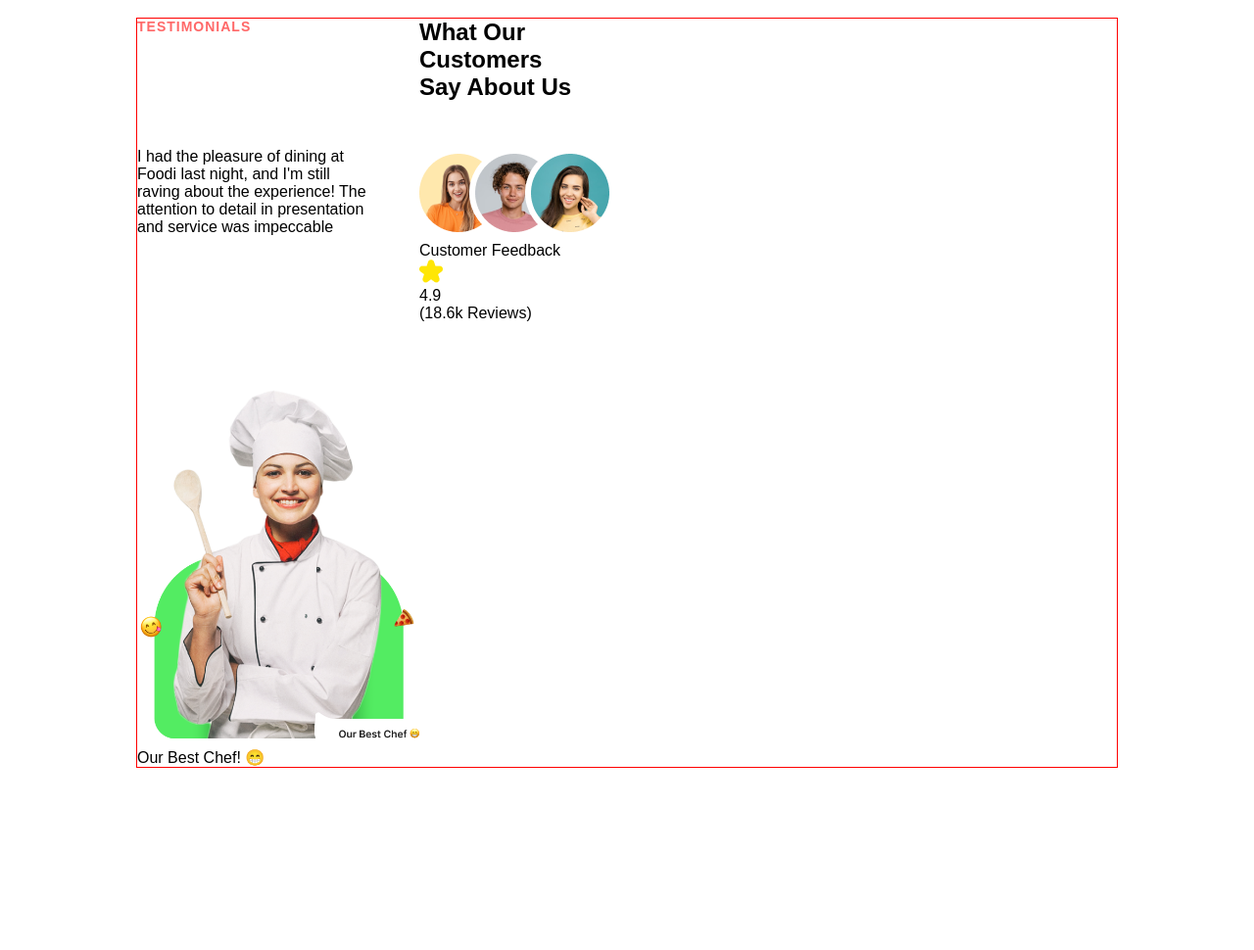
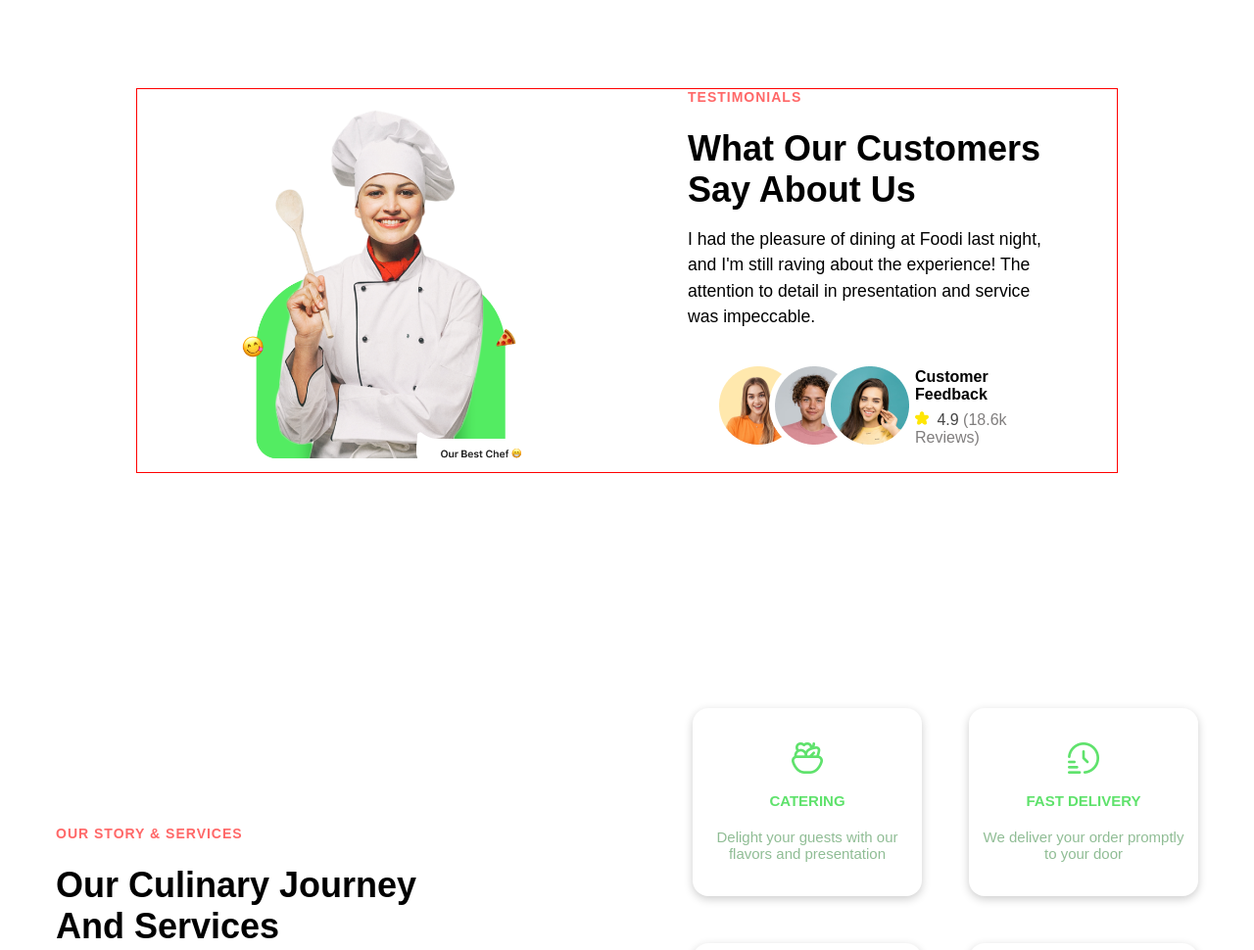
Before and after one commit to antofon/restaurant-template, a plain HTML site: page index.html in a window 1280 px wide. Shown: the part 1140-2110 px from the top of the page at 98% size. Drawn offline with Linux system fonts and the light colour scheme.

Commit message:
Cleaned up mobile layout of Testimonials section, working on tablet and desktop

```diff
--- a/index.html
+++ b/index.html
@@ -65,13 +65,15 @@
 
             <div id="categories-container">
                 <div class="card">
-                    <div><img src="assets/categories/categories-main-dish.png" alt="main dish icon" class="card-image" />
+                    <div><img src="assets/categories/categories-main-dish.png" alt="main dish icon"
+                            class="card-image" />
                         <p class="card-subtext">Main Dish</p>
                         <p class="card-dishes">(86 dishes)</p>
                     </div>
                 </div>
                 <div class="card">
-                    <div><img src="assets/categories/categories-breakfast.png" alt="main dish icon" class="card-image" />
+                    <div><img src="assets/categories/categories-breakfast.png" alt="main dish icon"
+                            class="card-image" />
                         <p class="card-subtext">Breakfast</p>
                         <p class="card-dishes">(14 breakfast)</p>
                     </div>
@@ -165,45 +167,42 @@
             </div>
         </section> -->
         <section id="testimonials">
-            <div id="services-container-left" class="services-container">
+            <div id="testimonials-container-left">
                 <img src="assets/testimonials/chef.png" alt="image of chef" id="chef-image">
-                <div>
-                    <p>Our Best Chef! 😁</p>
-                </div>
-
-
             </div>
-            <div id="services-container-right" class="services-container">
+            <div id="testimonials-container-right">
                 <p class="eyebrow-text">Testimonials</p>
-                <h2>What Our Customers<br />Say About Us</h2>
-                <p>I had the pleasure of dining at Foodi last night, and I'm still raving about the experience! The
-                    attention to detail in presentation and service was impeccable</p>
-                <div>
+                <h2 class="section-title">What Our Customers<br />Say About Us</h2>
+                <p id="services-description-text">I had the pleasure of dining at Foodi last night, and I'm still raving
+                    about the experience! The attention to detail in presentation and service was impeccable.</p>
+                <div id="reviews-container">
                     <div><img src="assets/testimonials/testimonials-small-images.png"
                             alt="small images of testimonial profiles"></div>
                     <div>
-                        <p>Customer Feedback</p>
-                        <img src="assets/special-dishes/reviews-star.png" alt="star for reviews" />
-                        <p>4.9</p>
-                        <p>(18.6k Reviews)</p>
+                        <p id="reviews-customer-feedback">Customer Feedback</p>
+
+                        <p id="reviews-wrapper"><img src="assets/special-dishes/reviews-star.png" alt="star for reviews"
+                                id="reviews-star" /><span id="reviews-rating">4.9</span> <span
+                                id="reviews-number">(18.6k Reviews)</span></p>
                     </div>
                 </div>
-                </div>
+            </div>
         </section>
         <section id="our-story-services">
             <div id="services-container-left" class="services-container">
                 <p class="eyebrow-text">Our Story & Services</p>
                 <h2 class="section-title">Our Culinary Journey<br />And Services</h2>
-                <p id="services-description-text">Rooted in passion, we curate unforgettable dining experiences and offer exceptional services,
+                <p id="services-description-text">Rooted in passion, we curate unforgettable dining experiences and
+                    offer exceptional services,
                     blending culinary artistry with warm hospitality.</p>
 
             </div>
             <div id="services-container-right" class="services-container">
                 <div class="services-wrapper">
                     <!-- <div> -->
-                        <img src="assets/testimonials/services-salad.png" alt="catering services" class="services-image" />
-                        <p class="services-title">Catering</p>
-                        <p class="services-body-text">Delight your guests with our flavors and presentation</p>
+                    <img src="assets/testimonials/services-salad.png" alt="catering services" class="services-image" />
+                    <p class="services-title">Catering</p>
+                    <p class="services-body-text">Delight your guests with our flavors and presentation</p>
                     <!-- </div> -->
                 </div>
                 <div class="services-wrapper"><img src="assets/testimonials/services-time-fast.png"
@@ -216,12 +215,12 @@
                     <p class="services-title">Online Ordering</p>
                     <p class="services-body-text">Explore menu & order with ease using our Online Ordering </p>
                 </div>
-                <div class="services-wrapper"><img src="assets/testimonials/services-gift.png"
-                        alt="catering services" class="services-image" />
+                <div class="services-wrapper"><img src="assets/testimonials/services-gift.png" alt="catering services"
+                        class="services-image" />
                     <p class="services-title">Gift Cards</p>
                     <p class="services-body-text">Give the gift of exceptional dining with Foodi Gift Cards</p>
                 </div>
-                </div>
+            </div>
             <a href="#" id="services-mobile-cta" class="services-cta">Explore</a>
         </section>
     </main>
--- a/style.css
+++ b/style.css
@@ -59,7 +59,7 @@
 }
 
 .section-title {
-  margin-top: 1rem;
+  margin-top: 1.5rem;
   font-size: 1.5rem;
 }
 
@@ -96,9 +96,8 @@
 #categories {
   width: 100%;
   max-width: 1000px;
-  margin: 6rem auto 0 auto;
+  margin: 10rem auto 0 auto;
   text-align: center;
-
 }
 
 #categories-container {
@@ -123,7 +122,7 @@
 #services-container-left {
   text-align: center;
   max-width: 1000px;
-  width: 22rem;
+  width: 24rem;
   margin: 0 auto;
 }
 #services-container-right {
@@ -134,6 +133,46 @@
   row-gap: 3rem;
 }
 
+#testimonials-container-left {
+  text-align: center;
+  max-width: 1000px;
+  width: 22rem;
+  margin: 0 auto;
+}
+
+#testimonials-container-right {
+  /* border: 1px solid red; */
+  text-align: center;
+  max-width: 1000px;
+  width: 24rem;
+  margin: 0 auto;
+}
+
+#reviews-star {
+  width: 0.9rem;
+  height: auto;
+}
+
+#reviews-wrapper {
+  margin-top: 0.5rem;
+}
+
+#reviews-customer-feedback {
+  font-weight: bold;
+}
+
+#reviews-container {
+  margin-top: 2rem;
+  display: flex;
+  flex-direction: column;
+}
+#reviews-rating {
+  padding-left: 0.5rem;
+  color: #454545;
+}
+#reviews-number {
+  color: #807e7e;
+}
 .services-wrapper {
   background-color: #fff;
   border-radius: 1rem;
@@ -171,23 +210,23 @@
   flex-direction: column;
   width: 100%;
   max-width: 1000px;
-  margin: 6rem auto;
+  margin: 10rem auto 0 auto;
   align-content: center;
   row-gap: 3rem;
   /* border: 1px solid red; */
 }
 
-#testimonials
- {
+#testimonials {
   display: flex;
   flex-direction: column-reverse;
   width: 100%;
   max-width: 1000px;
-  margin: 6rem auto;
+  margin: 10rem auto 0 auto;
   align-content: center;
   row-gap: 3rem;
+
   border: 1px solid red;
-  }
+}
 
 #footer-content {
   max-width: 1000px;
@@ -233,6 +272,9 @@
   display: none;
 }
 
+#reviews-images {
+  display: block;
+}
 /* TABLET (768-1023px) */
 @media screen and (min-width: 768px) {
   .card-dishes {
@@ -254,15 +296,37 @@
     font-size: 1.1rem;
   }
 
-  #services-container-left {
+  #services-container-left,
+  #testimonials-container-left {
     width: 25rem;
   }
 
-  #services-container-right {
+
+
+  #services-container-right{
     grid-template-columns: 1fr 1fr;
     max-width: 33rem;
     gap: 3rem;
     margin: 1rem auto 0 auto;
+
+  }
+}
+
+@media screen and (min-width: 900px) {
+  #testimonials {
+    /* border: 1px solid red; */
+    flex-direction: row;
+    /* justify-content: center; */
+  }
+
+  #reviews-container {
+    flex-direction: row;
+    align-items: center;
+    padding-left: 2rem;
+  }
+
+  #testimonials-container-right {
+    text-align:left;
   }
 }
 
@@ -292,7 +356,7 @@
   }
 
   #categories {
-margin-top: 200px;
+    margin-top: 200px;
     max-width: 1200px;
   }
 
@@ -349,7 +413,8 @@ margin-top: 200px;
     margin-top: 16px;
     line-height: 1.5;
   }
-  .services-title, .services-body-text {
+  .services-title,
+  .services-body-text {
     font-size: 15px;
   }
 
@@ -357,5 +422,4 @@ margin-top: 200px;
     width: 32px;
     height: auto;
   }
-
 }
```
